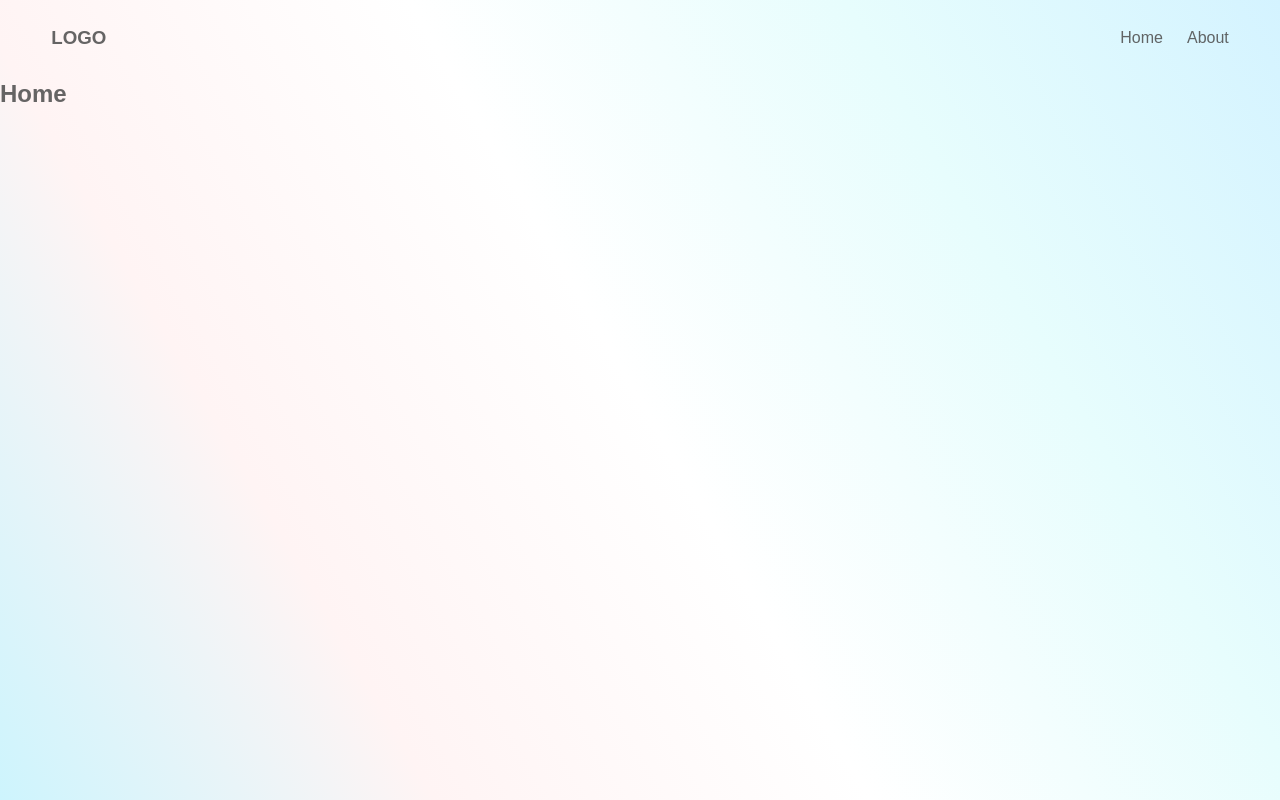
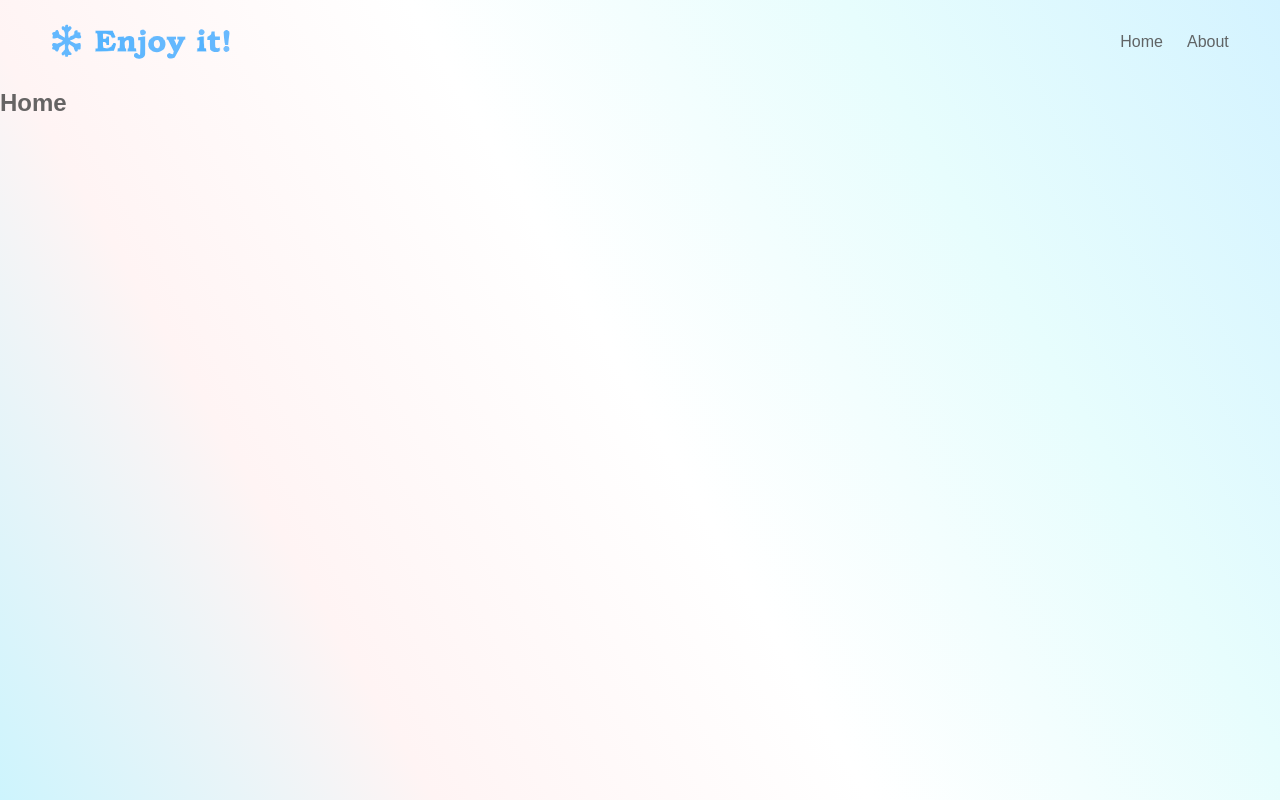
Before and after one commit to JoeCursewl/react-class-one, a React (Vite) app: page / in a window 1280 px wide. Built offline with nearby package versions, Linux system fonts and the light colour scheme.

Commit message:
Added: Logo & Fonts

```diff
--- a/src/pages/home/Navbar/Navbar.css
+++ b/src/pages/home/Navbar/Navbar.css
@@ -13,9 +13,6 @@
     padding: 1.5rem 0;
 }
 
-<<<<<<< HEAD
-
-=======
 .navbar-links ul {
     display: flex;
     justify-content: center;
@@ -23,4 +20,14 @@
     gap: 20px;
 
 }
->>>>>>> 8d5426409e3cdc8b1be31fc5eacfd13330de1438
+
+.navbar-logo {
+    display: flex;
+    align-items: center;
+    justify-content: center;
+}
+
+.navbar-logo img {
+    width: 180px;
+    height: auto;
+}
--- a/src/pages/home/Navbar/Navbar.jsx
+++ b/src/pages/home/Navbar/Navbar.jsx
@@ -6,8 +6,8 @@ export default function Navbar() {
         <nav className='navbar-all'>
 
             <div className='navbar'>
-                <div>
-                    <h1>LOGO</h1>
+                <div className='navbar-logo'>
+                    <img src="/logo-enjoyit.svg" alt="Enjoyit Logo" />
                 </div>
 
                 <div className ='navbar-links'>
```
Also changed, not shown: public/app-snowcupo-img.svg (added), public/logo-enjoyit.svg (added).
